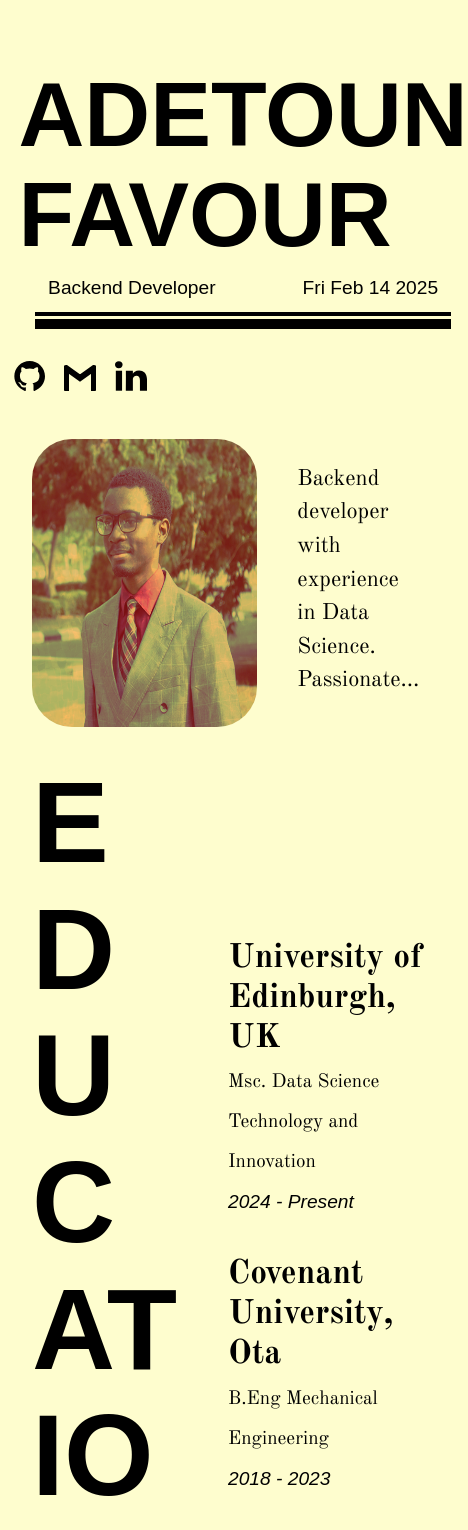
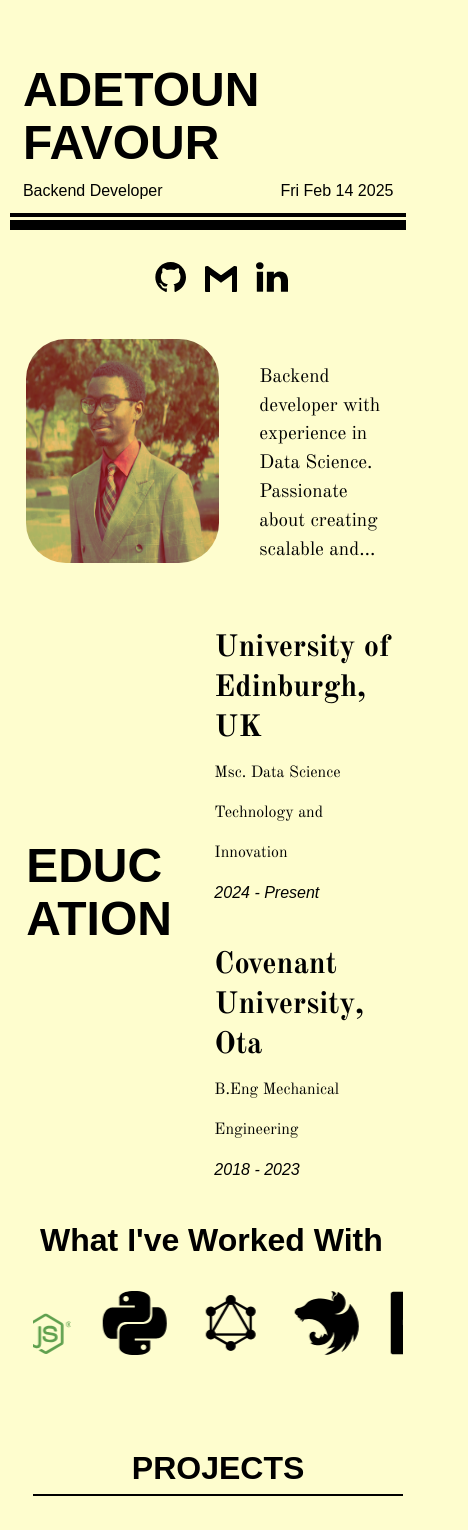
Before and after one commit to gearhead041/gearhead041.github.io, a React (Vite) app: page / in a window 390 px wide. Shown: the top 1530 px of the page, 468 px wide, since content can reach past the window. Built offline with nearby package versions, Linux system fonts and the light colour scheme; a web font is replaced by a local one.

Commit message:
made  name one line on mobile

```diff
--- a/src/App.css
+++ b/src/App.css
@@ -1,13 +1,14 @@
 :root {
   --headers-width: 50vw;
   --regular-font-size: 1.5rem;
+  --xxlarge-font-size: 6rem;
+  --large-font-size: 3rem;
   --color: black;
   --background-color: rgb(254, 253, 206);
   --picture-height: 20rem;
   --blurb-width: 25rem;
   --blurb-displace: 0rem;
   --pic-radius: 5rem;
-
   cursor: crosshair;
 }
 
@@ -20,12 +21,19 @@
 
 @media screen and (max-width: 768px) {
   :root {
-    --headers-width: 100vw;
-    --regular-font-size: 1.2rem;
-    --picture-height: 18rem;
+    --headers-width: 95vw;
+    --regular-font-size: 1rem;
+    --large-font-size: 2rem;
+    --xxlarge-font-size: 3rem;
+    --picture-height: 14rem;
     --blurb-width: 10rem;
     --blurb-displace: 1.5rem;
     --pic-radius: 2.5rem;
+  }
+
+  #root {
+    /* place-self: center; */
+    margin-left: 0.05rem;
   }
 
   .profileSection {
@@ -34,14 +42,20 @@
     margin-left: 2rem !important;
   }
 
-  /*TODO maybe I fix this maybe I don't ...*/
+
   .scrollContainer {
     margin-left: 2rem !important;
+  }
+
+  .logos {
+    margin-left: 2rem;
   }
 
   .skills {
     margin-left: 2rem !important;
   }
+
+
   .blurb {
     /* Text over flow */
     display: -webkit-box;
@@ -60,7 +74,9 @@ body {
   font-family: "Old Standard TT", sans-serif;
   color: var(--color);
   font-size: var(--regular-font-size);
-  margin: auto;
+  margin: 0;
+  padding: 0;
+  width: 100%;
 }
 
 p {
@@ -76,8 +92,8 @@ p {
   font-family: "News Cycle", sans-serif;
   width: var(--headers-width);
   flex-wrap: wrap;
-  margin-left: auto;
-  margin-right: auto;
+  /* margin-left: auto;
+  margin-right: auto; */
   padding-top: 4rem;
 }
 
@@ -85,6 +101,7 @@ p {
   padding: 0.8rem;
   margin-bottom: 0.2rem;
   width: var(--headers-width);
+  font-size: var(--regular-font-size);
   display: flex;
   flex-direction: row;
   justify-content: space-between;
@@ -92,7 +109,7 @@ p {
 }
 
 .title {
-  font-size: calc(var(--regular-font-size) + 4.5rem);
+  font-size: var(--xxlarge-font-size);
   line-height: 1.1;
   align-self: center;
   text-transform: uppercase;
@@ -109,7 +126,6 @@ p {
 
 .jobTitle {
   align-self: flex-start;
-  font-size: var(--regular-font-size);
 }
 
 .thickRule {
@@ -127,7 +143,7 @@ p {
   flex-wrap: wrap;
   width: var(--headers-width);
   place-self: center;
-  margin: auto;
+  /* margin: auto; */
 }
 
 
@@ -159,14 +175,13 @@ p {
 .education {
   width: var(--headers-width);
   padding-top: 2rem;
-  padding-bottom: 2rem;
   display: flex;
   place-items: center;
   gap: 2rem;
 }
 
 .eduTitle {
-  font-size: calc(var(--regular-font-size) + 6rem);
+  font-size: var(--xxlarge-font-size);
   margin-top: 0;
   width: 40%;
   padding-right: 0.5rem;
@@ -212,7 +227,7 @@ p {
   padding-left: 0.8rem;
   display: flex;
   flex-direction: row;
-  margin-right: 82%;
+  /* margin-right: 82%; */
 }
 
 .logos>a {
@@ -224,8 +239,11 @@ p {
 }
 
 .skills {
-  font-size: calc(var(--regular-font-size) + 1.5rem);
+  font-size: var(--large-font-size);
   font-weight: 500;
+  padding-top: 2rem;
+  font-weight: 800;
+  text-transform: capitalize;
 }
 
 svg {
@@ -240,7 +258,6 @@ svg {
   overflow: hidden;
   white-space: nowrap;
   display: flex;
-  padding-bottom: 2rem;
 }
 
 .scrollContent {
@@ -294,7 +311,7 @@ svg {
 }
 
 #projectsTitle {
-  font-size: calc(var(--regular-font-size) + 1.5rem);
+  font-size: var(--large-font-size);
   padding-bottom: 0.5rem;
   border-bottom: 2px solid var(--color);
 }
```
